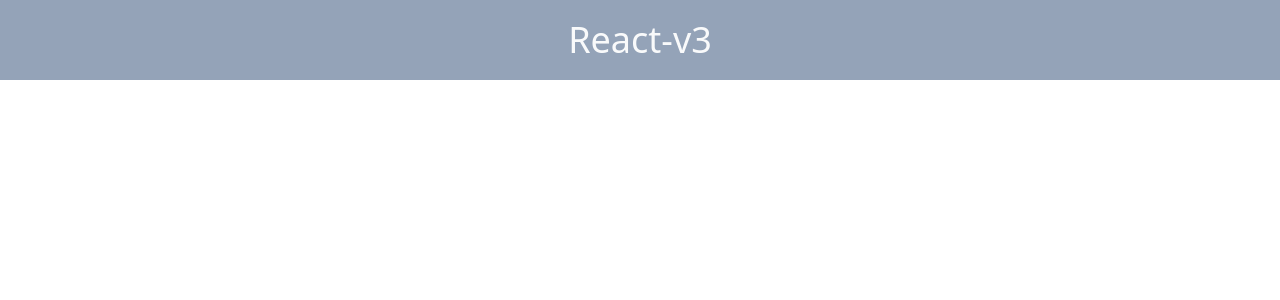
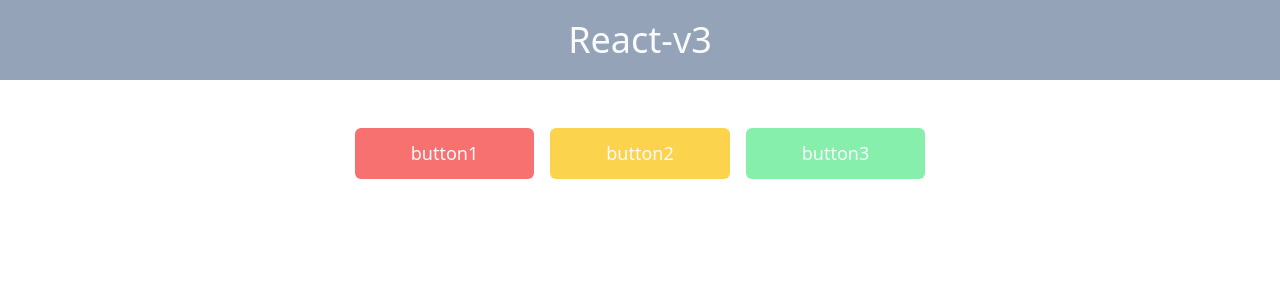
Before and after one commit to pj100-team/react-v3, a React (Create React App) app: page / in a window 1280 px wide. Shown: the top 300 px of the page. Built offline with nearby package versions, Linux system fonts and the light colour scheme.

Commit message:
[practice1] component & props

```diff
--- /dev/null
+++ b/src/components/button.tsx
@@ -0,0 +1,21 @@
+import { Practice1 } from "../templates/practice1";
+
+export const Button = () => {
+
+	return (
+		<div style={{ display: "flex", flexWrap: "wrap", justifyContent: "center", alignItems: "center", gap: "1rem", marginTop: "3rem" }}>
+			<Practice1
+			name="button1"
+			style={{ borderColor: "#f87171", backgroundColor: "#f87171", color: "#f9fafb", borderRadius: "0.375rem", padding: "0.75rem 3.5rem", fontSize: "1.125rem" }}
+			onClick={() => console.log("button1")} />
+			<Practice1
+			name="button2"
+			style={{ borderColor: "#fcd34d", backgroundColor: "#fcd34d", color: "#f9fafb", borderRadius: "0.375rem", padding: "0.75rem 3.5rem", fontSize: "1.125rem" }}
+			onClick={() => console.log("button2")} />
+			<Practice1
+			name="button3"
+			style={{ borderColor: "#86efac", backgroundColor: "#86efac", color: "#f9fafb", borderRadius: "0.375rem", padding: "0.75rem 3.5rem", fontSize: "1.125rem" }}
+			onClick={() => console.log("button3")} />
+		</div>
+	);
+}
--- a/src/index.tsx
+++ b/src/index.tsx
@@ -1,6 +1,7 @@
 import React from "react";
 import ReactDOM from "react-dom/client";
 import App from "./App";
+import { Button } from "./components/button";
 
 const root = ReactDOM.createRoot(
 	document.getElementById("root") as HTMLElement
@@ -8,5 +9,6 @@ const root = ReactDOM.createRoot(
 root.render(
 	<React.StrictMode>
 		<App />
+		<Button />
 	</React.StrictMode>
 );
--- /dev/null
+++ b/src/templates/practice1.tsx
@@ -0,0 +1,15 @@
+type Props = {
+	name: string;
+	style: React.CSSProperties;
+	onClick: () => void;
+}
+
+export const Practice1 = (props: Props) => {
+	const { name, style, onClick } = props;
+
+	return (
+		<>
+			<button style={style} onClick={onClick}>{name}</button>
+		</>
+	);
+}
```
